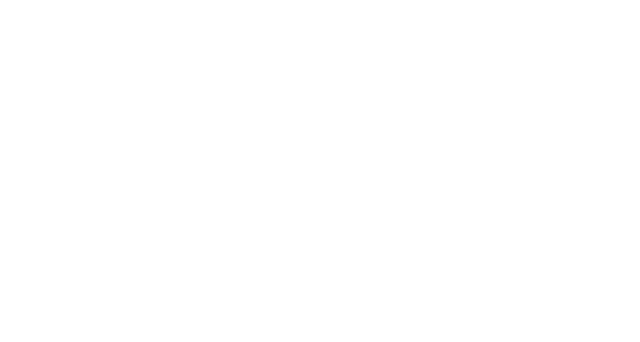
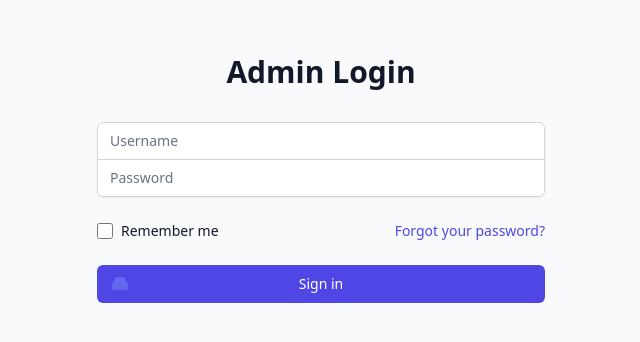
Before and after one commit to Tusho7/teachers-dashboard-front, a React (Vite) app: page /admin-login in a window 1280 px wide. Shown: the part 234-576 px from the top of the page, without its empty margins (319-959 px from the left). Built offline with nearby package versions, Linux system fonts and the light colour scheme.

Commit message:
feat: Add initial files and setup project structure

```diff
--- a/package.json
+++ b/package.json
@@ -10,10 +10,13 @@
     "preview": "vite preview"
   },
   "dependencies": {
+    "axios": "^1.7.2",
     "react": "^18.3.1",
-    "react-dom": "^18.3.1"
+    "react-dom": "^18.3.1",
+    "react-router-dom": "^6.23.1"
   },
   "devDependencies": {
+    "@types/node": "^20.14.8",
     "@types/react": "^18.3.3",
     "@types/react-dom": "^18.3.0",
     "@typescript-eslint/eslint-plugin": "^7.13.1",
--- a/src/App.tsx
+++ b/src/App.tsx
@@ -1,8 +1,18 @@
+import { Routes, Route, BrowserRouter } from "react-router-dom";
+import Login from "./components/Login";
+import AdminDashboard from "./pages/AdminDashboard";
+import Home from "./pages/Home";
+
 function App() {
   return (
-    <div>
-      <h1 className="text-red-500"></h1>
-    </div>
+    <BrowserRouter>
+      <Routes>
+        <Route path="/" element={<Home />} />
+
+        <Route path="/admin-login" element={<Login />} />
+        <Route path="/admin_dashboard" element={<AdminDashboard />} />
+      </Routes>
+    </BrowserRouter>
   );
 }
 
--- /dev/null
+++ b/src/components/Login.tsx
@@ -0,0 +1,128 @@
+import { FormEvent } from "react";
+import { adminLogin } from "../services/Login";
+import { useNavigate } from "react-router-dom";
+
+const Login = () => {
+  const navigate = useNavigate();
+  const handleSubmit = async (e: FormEvent<HTMLFormElement>) => {
+    e.preventDefault();
+
+    const target = e.target as typeof e.target & {
+      username: { value: string };
+      password: { value: string };
+    };
+
+    const email = target.username.value;
+    const password = target.password.value;
+
+    try {
+      await adminLogin(email, password);
+      localStorage.setItem("isLogin", "true");
+      navigate("/admin_dashboard");
+    } catch (error) {
+      console.error("Login failed:", error);
+    }
+  };
+
+  return (
+    <div className="min-h-screen flex items-center justify-center bg-gray-50 py-12 px-4 sm:px-6 lg:px-8">
+      <div className="max-w-md w-full space-y-8">
+        <div>
+          <h2 className="mt-6 text-center text-3xl font-extrabold text-gray-900">
+            Admin Login
+          </h2>
+        </div>
+        <form className="mt-8 space-y-6" onSubmit={handleSubmit}>
+          <input type="hidden" name="remember" value="true" />
+          <div className="rounded-md shadow-sm -space-y-px">
+            <div>
+              <label htmlFor="username" className="sr-only">
+                Username
+              </label>
+              <input
+                id="username"
+                name="username"
+                type="text"
+                autoComplete="username"
+                required
+                className="appearance-none rounded-none relative block w-full px-3 py-2 border border-gray-300 placeholder-gray-500 text-gray-900 rounded-t-md focus:outline-none focus:ring-indigo-500 focus:border-indigo-500 focus:z-10 sm:text-sm"
+                placeholder="Username"
+              />
+            </div>
+            <div>
+              <label htmlFor="password" className="sr-only">
+                Password
+              </label>
+              <input
+                id="password"
+                name="password"
+                type="password"
+                autoComplete="current-password"
+                required
+                className="appearance-none rounded-none relative block w-full px-3 py-2 border border-gray-300 placeholder-gray-500 text-gray-900 rounded-b-md focus:outline-none focus:ring-indigo-500 focus:border-indigo-500 focus:z-10 sm:text-sm"
+                placeholder="Password"
+              />
+            </div>
+          </div>
+
+          <div className="flex items-center justify-between">
+            <div className="flex items-center">
+              <input
+                id="remember_me"
+                name="remember_me"
+                type="checkbox"
+                className="h-4 w-4 text-indigo-600 focus:ring-indigo-500 border-gray-300 rounded"
+              />
+              <label
+                htmlFor="remember_me"
+                className="ml-2 block text-sm text-gray-900"
+              >
+                Remember me
+              </label>
+            </div>
+
+            <div className="text-sm">
+              <a
+                href="#"
+                className="font-medium text-indigo-600 hover:text-indigo-500"
+              >
+                Forgot your password?
+              </a>
+            </div>
+          </div>
+
+          <div>
+            <button
+              type="submit"
+              className="group relative w-full flex justify-center py-2 px-4 border border-transparent text-sm font-medium rounded-md text-white bg-indigo-600 hover:bg-indigo-700 focus:outline-none focus:ring-2 focus:ring-offset-2 focus:ring-indigo-500"
+            >
+              <span className="absolute left-0 inset-y-0 flex items-center pl-3">
+                {/* Heroicon name: lock-closed */}
+                <svg
+                  className="h-5 w-5 text-indigo-500 group-hover:text-indigo-400"
+                  xmlns="http://www.w3.org/2000/svg"
+                  viewBox="0 0 20 20"
+                  fill="currentColor"
+                  aria-hidden="true"
+                >
+                  <path
+                    fillRule="evenodd"
+                    d="M10 12a2 2 0 100-4 2 2 0 000 4z"
+                  />
+                  <path
+                    fillRule="evenodd"
+                    d="M4 8V7a4 4 0 014-4h4a4 4 0 014 4v1a2 2 0 011.732 2.977L18 14a2 2 0 01-2 2H4a2 2 0 01-2-2l.268-3.023A2 2 0 014 8z"
+                    clipRule="evenodd"
+                  />
+                </svg>
+              </span>
+              Sign in
+            </button>
+          </div>
+        </form>
+      </div>
+    </div>
+  );
+};
+
+export default Login;
--- /dev/null
+++ b/src/pages/AdminDashboard.tsx
@@ -0,0 +1,5 @@
+const AdminDashboard = () => {
+  return <div>AdminDashboard</div>;
+};
+
+export default AdminDashboard;
--- /dev/null
+++ b/src/pages/Home.tsx
@@ -0,0 +1,7 @@
+import React from "react";
+
+const Home = () => {
+  return <div>Home</div>;
+};
+
+export default Home;
--- /dev/null
+++ b/src/plugins/axios/index.d.ts
@@ -0,0 +1,4 @@
+import { AxiosInstance } from "axios";
+
+declare const instance: AxiosInstance;
+export default instance;
--- /dev/null
+++ b/src/plugins/axios/index.ts
@@ -0,0 +1,38 @@
+import axios from "axios";
+import { handleNavigation } from "../../utils/navigation";
+
+const instance = axios.create({
+  baseURL: import.meta.env.VITE_API_URL,
+  withCredentials: true,
+  headers: {
+    "Content-Type": "application/json" || "multipart/form-data",
+  },
+});
+
+instance.interceptors.request.use(
+  async function (config) {
+    if (config.method === "post" || config.method === "put") {
+      config.data = JSON.stringify(config.data);
+    }
+    return config;
+  },
+  function (error) {
+    return Promise.reject(error);
+  }
+);
+
+instance.interceptors.response.use(
+  function (response) {
+    return response;
+  },
+  async function (error) {
+    const status = error.response.status;
+    if (status === 401) {
+      localStorage.setItem("isLogin", "false");
+      handleNavigation("/");
+    }
+    return Promise.reject(error);
+  }
+);
+
+export default instance;
--- /dev/null
+++ b/src/services/Login.ts
@@ -0,0 +1,5 @@
+import axiosInstance from "../plugins/axios/index";
+
+export const adminLogin = async (email: string, password: string) => {
+  return await axiosInstance.post("/api/auth/login", { email, password });
+};
--- /dev/null
+++ b/src/services/api/Auth.ts
@@ -0,0 +1,4 @@
+import axiosInstance from "../../plugins/axios/index.ts";
+export const InitializeCSRFProtection = async () => {
+  return await axiosInstance.get("/sanctum/csrf-cookie");
+};
--- /dev/null
+++ b/src/types/LoginAdminProps.ts
@@ -0,0 +1,4 @@
+export interface LoginAdminParams {
+  login: string;
+  password: string;
+}
--- /dev/null
+++ b/src/utils/axios.ts
@@ -0,0 +1,8 @@
+import axios from "axios";
+
+const api = axios.create({
+  baseURL: import.meta.env.VITE_API_URL,
+  withCredentials: true,
+});
+
+export default api;
--- /dev/null
+++ b/src/utils/navigation.ts
@@ -0,0 +1,13 @@
+import { NavigateFunction } from "react-router-dom";
+
+let navigate: NavigateFunction;
+
+export const setNavigate = (nav: NavigateFunction) => {
+  navigate = nav;
+};
+
+export const handleNavigation = (path: string) => {
+  if (navigate) {
+    navigate(path);
+  }
+};
```
Also changed, not shown: 2 other files (tests, documents, lock files or other folders).
